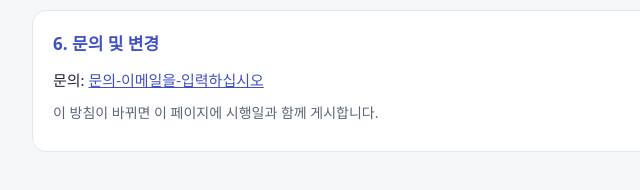
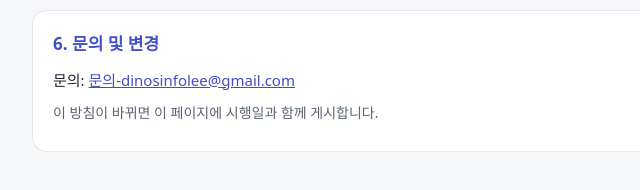
Before and after one commit to duruboard/duruboard.github.io, a plain HTML site: page privacy.html in a window 1280 px wide. Shown: the part 1504-1694 px from the top of the page, 244-884 px from the left. Drawn offline with Linux system fonts and the light colour scheme.

Commit message:
Update privacy.html

```diff
--- a/privacy.html
+++ b/privacy.html
@@ -74,7 +74,7 @@
 
   <section>
     <h2>6. 문의 및 변경</h2>
-    <p>문의: <a href="mailto:문의-이메일을-입력하십시오">문의-이메일을-입력하십시오</a></p>
+    <p>문의: <a href="mailto:문의-이메일을-입력하십시오">문의-dinosinfolee@gmail.com</a></p>
     <p class="sub">이 방침이 바뀌면 이 페이지에 시행일과 함께 게시합니다.</p>
   </section>
 </main>
```
